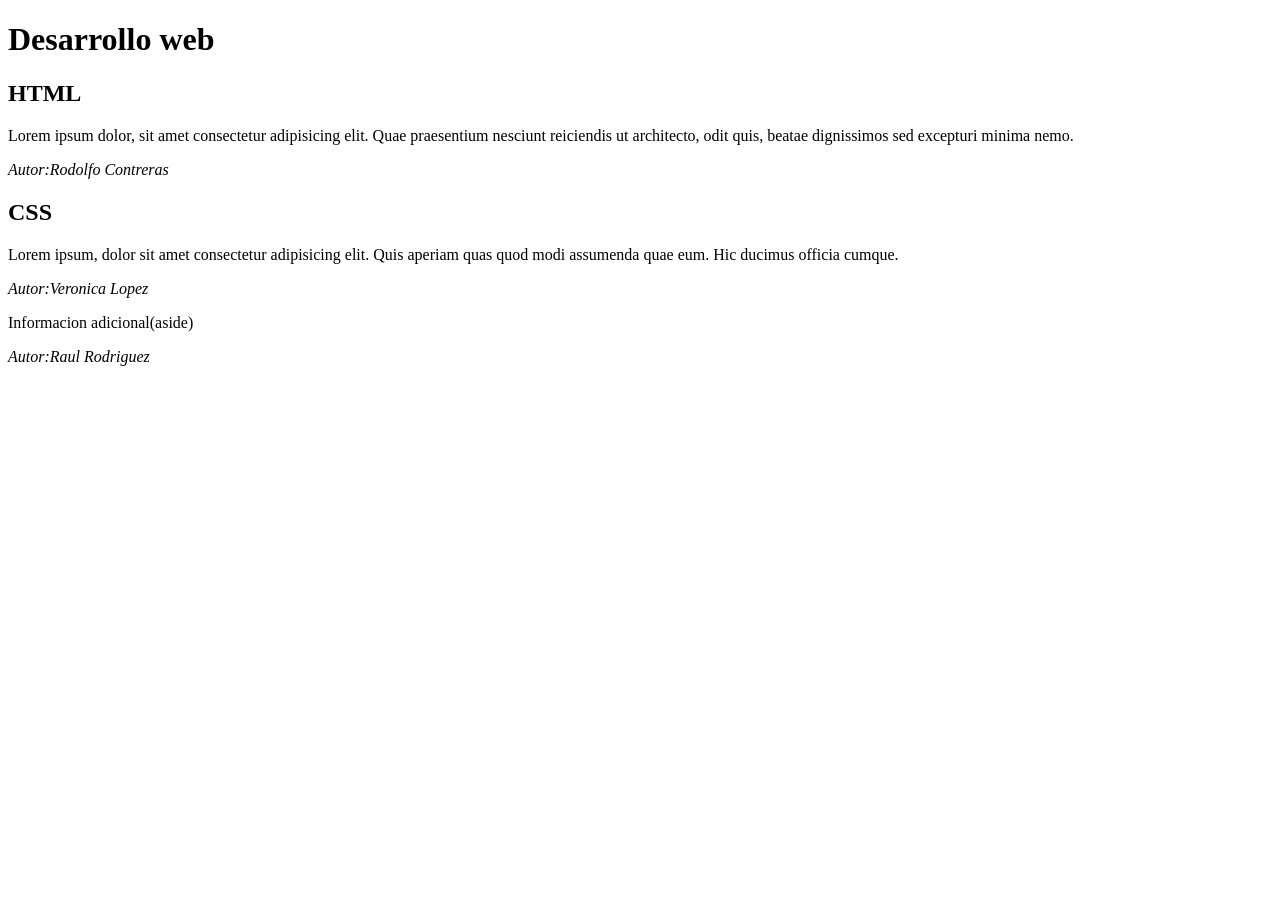
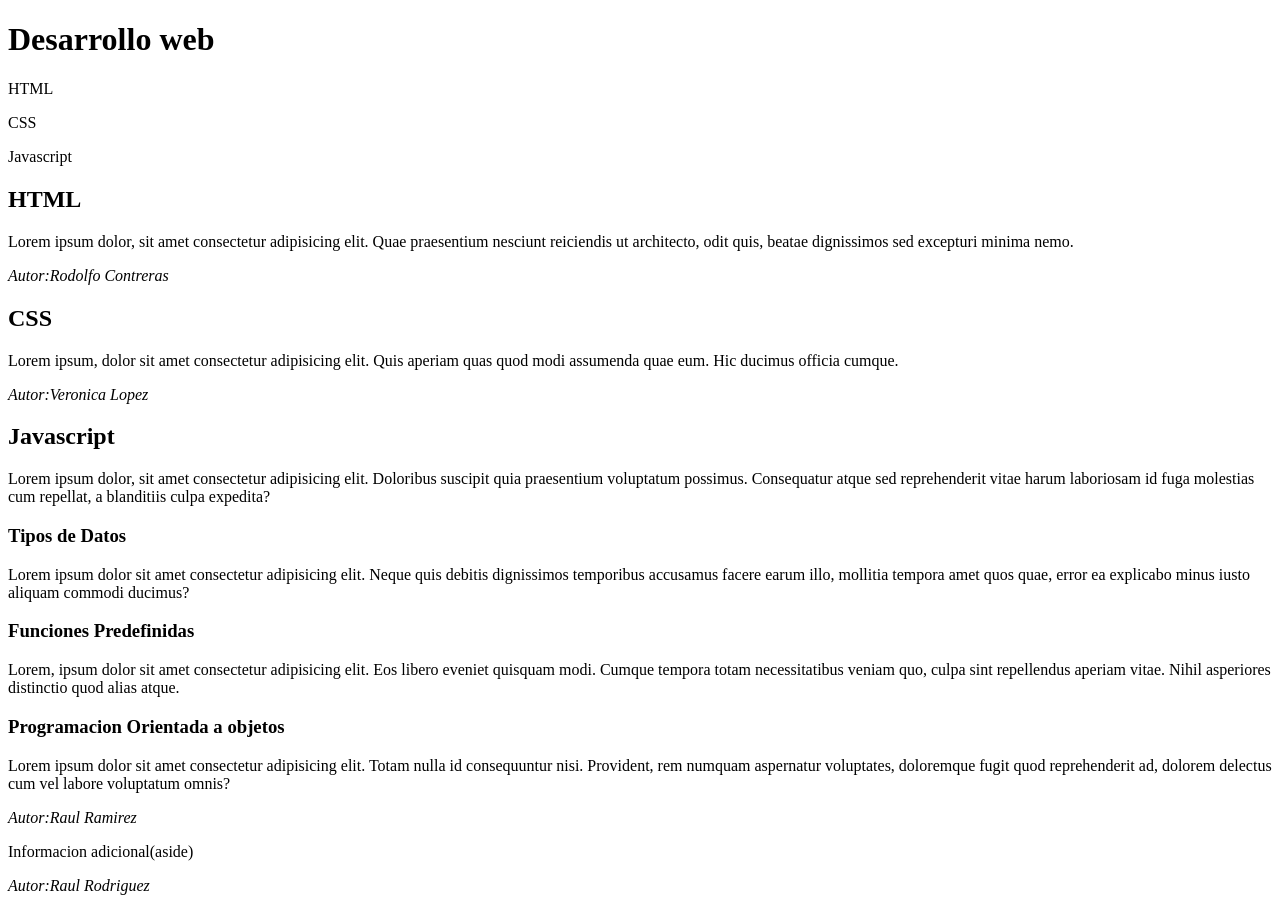
Before and after one commit to EdwinGzz15/w522Feb, a plain HTML site: page pagina3.html in a window 1280 px wide. Before the commit the page ends 800 px from the top, so only its background shows below. Drawn offline with Linux system fonts and the light colour scheme.

Commit message:
actualizacion

```diff
--- a/pagina3.html
+++ b/pagina3.html
@@ -9,6 +9,11 @@
   <body>
     <header>
       <h1>Desarrollo web</h1>
+      <nav>
+         <p>HTML</p>
+         <P>CSS</P>
+         <P>Javascript</P>
+        </nav>
     </header>
 
     <!-- Contenido principal -->
@@ -30,6 +35,7 @@
       </footer>
     </article>
 
+    <!-- CSS -->
     <article>
       <header>
         <h2>CSS</h2>
@@ -40,14 +46,58 @@
       </p>
 
       <footer>
+        <address>
+          <p>Autor:Veronica Lopez</p>
+        </address>
+      </footer>
+    </article>
+
+    <!-- Javascript -->
+    <article>
+      <header>
+        <h2>Javascript</h2>
+      </header>
+      <p>
+        Lorem ipsum dolor, sit amet consectetur adipisicing elit. Doloribus
+        suscipit quia praesentium voluptatum possimus. Consequatur atque sed
+        reprehenderit vitae harum laboriosam id fuga molestias cum repellat, a
+        blanditiis culpa expedita?
+      </p>
+      <section>
+        <h3>Tipos de Datos</h3>
+        <p>
+          Lorem ipsum dolor sit amet consectetur adipisicing elit. Neque quis
+          debitis dignissimos temporibus accusamus facere earum illo, mollitia
+          tempora amet quos quae, error ea explicabo minus iusto aliquam commodi
+          ducimus?
+        </p>
+      </section>
+      <section>
+        <h3>Funciones Predefinidas</h3>
+        <p>
+          Lorem, ipsum dolor sit amet consectetur adipisicing elit. Eos libero
+          eveniet quisquam modi. Cumque tempora totam necessitatibus veniam quo,
+          culpa sint repellendus aperiam vitae. Nihil asperiores distinctio quod
+          alias atque.
+        </p>
+      </section>
+      <section>
+        <h3>Programacion Orientada a objetos</h3>
+        <p>
+          Lorem ipsum dolor sit amet consectetur adipisicing elit. Totam nulla
+          id consequuntur nisi. Provident, rem numquam aspernatur voluptates,
+          doloremque fugit quod reprehenderit ad, dolorem delectus cum vel
+          labore voluptatum omnis?
+        </p>
+      </section>
+      <footer>
           <address>
-              <p>Autor:Veronica Lopez</p>
+              Autor:Raul Ramirez
           </address>
       </footer>
     </article>
 
-    <article></article>
-
+    <!-- Fin Contenido Principal -->
     <aside>
       <p>Informacion adicional(aside)</p>
     </aside>
```
